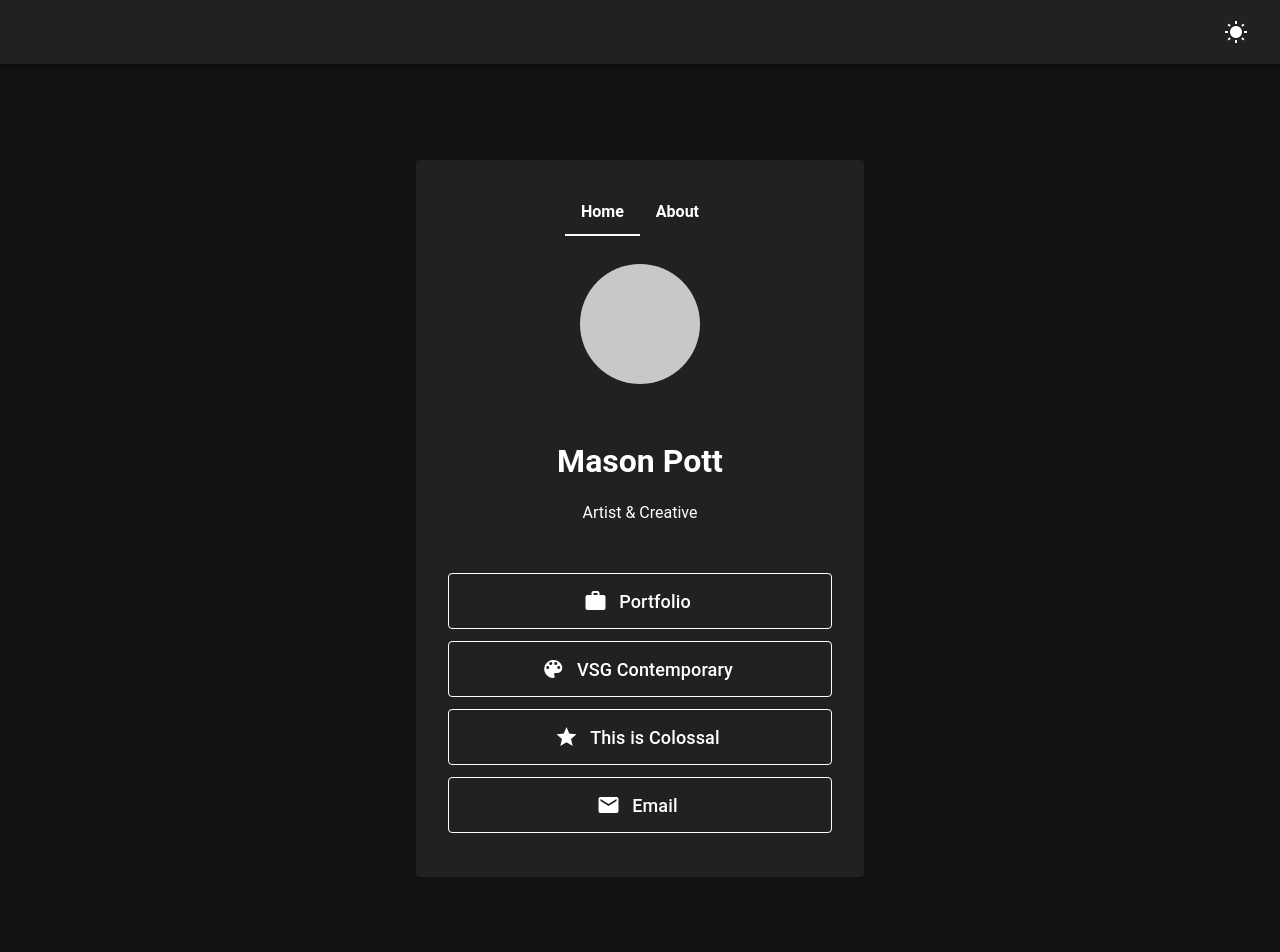
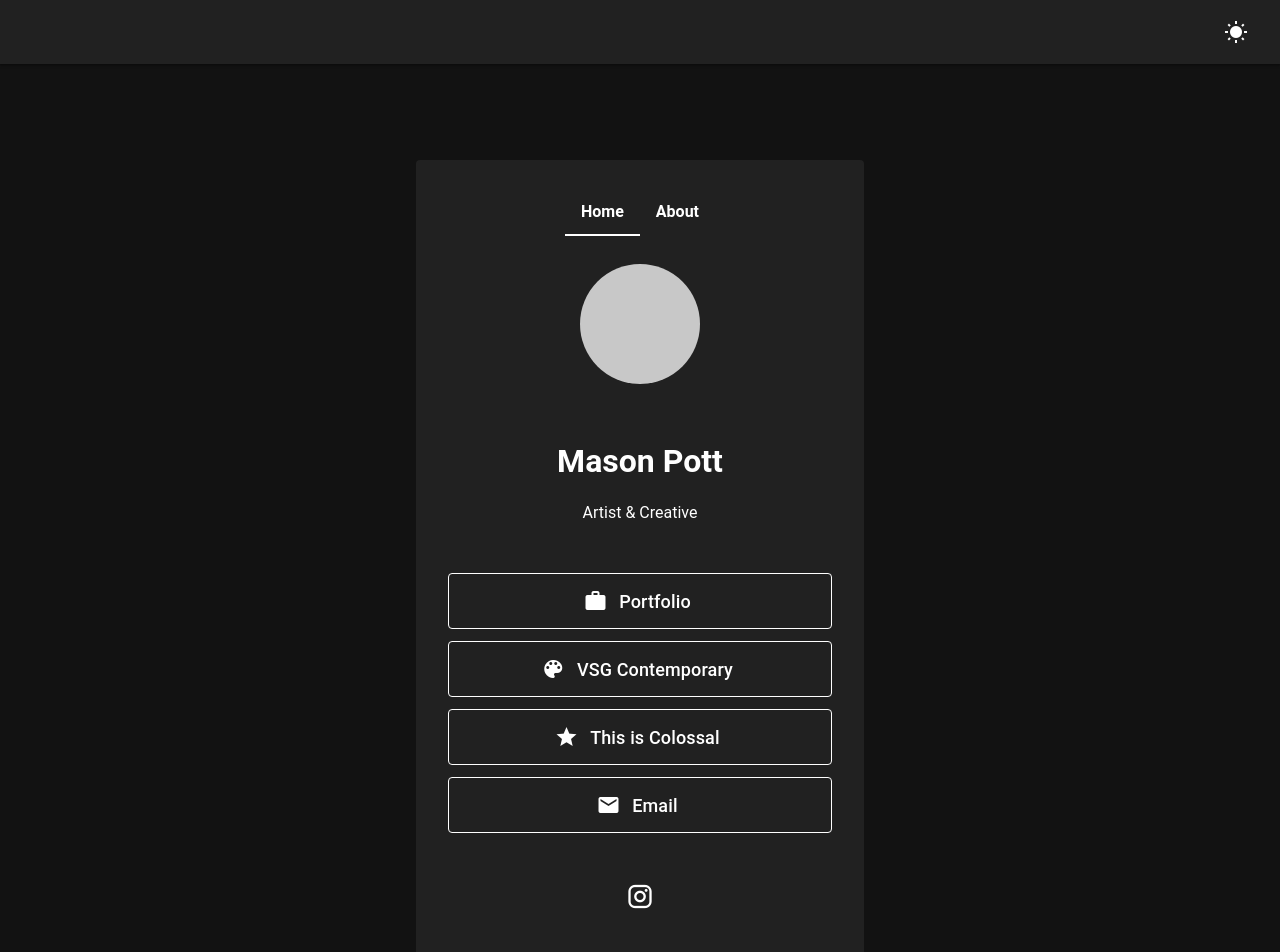
Before and after one commit to masoncpott/lesson-6, a Vue app in the folder vue-links-app/: page / in a window 1280 px wide. Shown: the top 952 px of the page. Before the commit the page ends 909 px from the top, so only its background shows below. Built offline with nearby package versions, Linux system fonts and the light colour scheme; the HTML template or start-up script is replaced by a standard one.

Commit message:
feat: add IconButton component for social media links in AboutView and HomeView

```diff
--- /dev/null
+++ b/vue-links-app/src/components/IconButton.vue
@@ -0,0 +1,29 @@
+<script setup lang="ts">
+defineProps<{
+  icon: string
+  url: string
+}>()
+</script>
+
+<template>
+  <v-btn
+    :href="url"
+    target="_blank"
+    rel="noopener noreferrer"
+    icon
+    variant="text"
+    size="large"
+  >
+    <v-icon :icon="icon" size="28"></v-icon>
+  </v-btn>
+</template>
+
+<style scoped>
+:deep(.v-btn) {
+  transition: all 0.3s ease;
+}
+
+:deep(.v-btn:hover) {
+  transform: translateY(-2px);
+}
+</style>
--- a/vue-links-app/src/views/AboutView.vue
+++ b/vue-links-app/src/views/AboutView.vue
@@ -1,5 +1,6 @@
 <script setup lang="ts">
 import NavMenu from '@/components/NavMenu.vue'
+import IconButton from '@/components/IconButton.vue'
 </script>
 
 <template>
@@ -35,6 +36,11 @@ import NavMenu from '@/components/NavMenu.vue'
                 </p>
               </v-col>
             </v-row>
+
+            <!-- Social Icon -->
+            <v-row justify="center" class="mt-6">
+              <IconButton icon="mdi-instagram" url="https://www.instagram.com/masonpott.artist/" />
+            </v-row>
           </v-card>
         </v-col>
       </v-row>
--- a/vue-links-app/src/views/HomeView.vue
+++ b/vue-links-app/src/views/HomeView.vue
@@ -1,6 +1,7 @@
 <script setup lang="ts">
 import LinksButton from '@/components/LinksButton.vue'
 import NavMenu from '@/components/NavMenu.vue'
+import IconButton from '@/components/IconButton.vue'
 
 interface Link {
   label: string
@@ -71,6 +72,11 @@ const links: Link[] = [
                 </div>
               </v-col>
             </v-row>
+
+            <!-- Social Icon -->
+            <v-row justify="center" class="mt-6">
+              <IconButton icon="mdi-instagram" url="https://www.instagram.com/masonpott.artist/" />
+            </v-row>
           </v-card>
         </v-col>
       </v-row>
```
